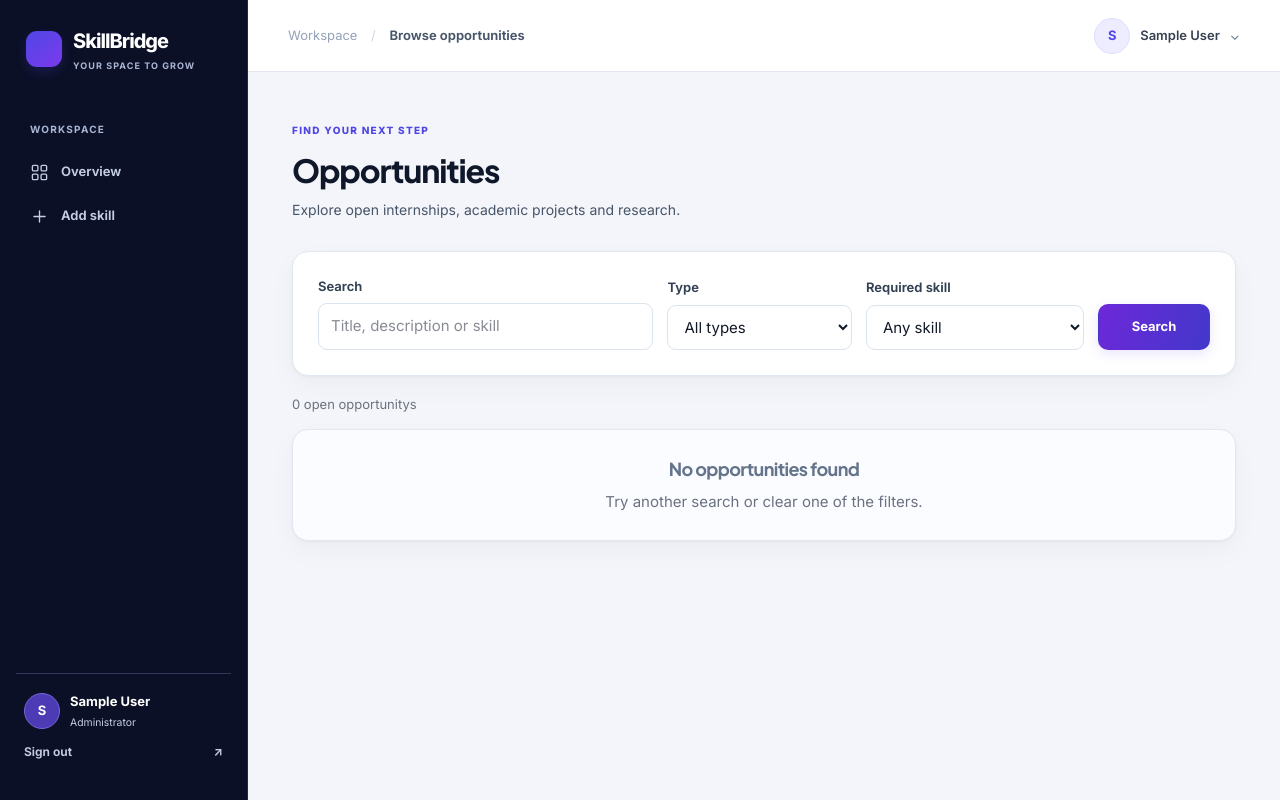
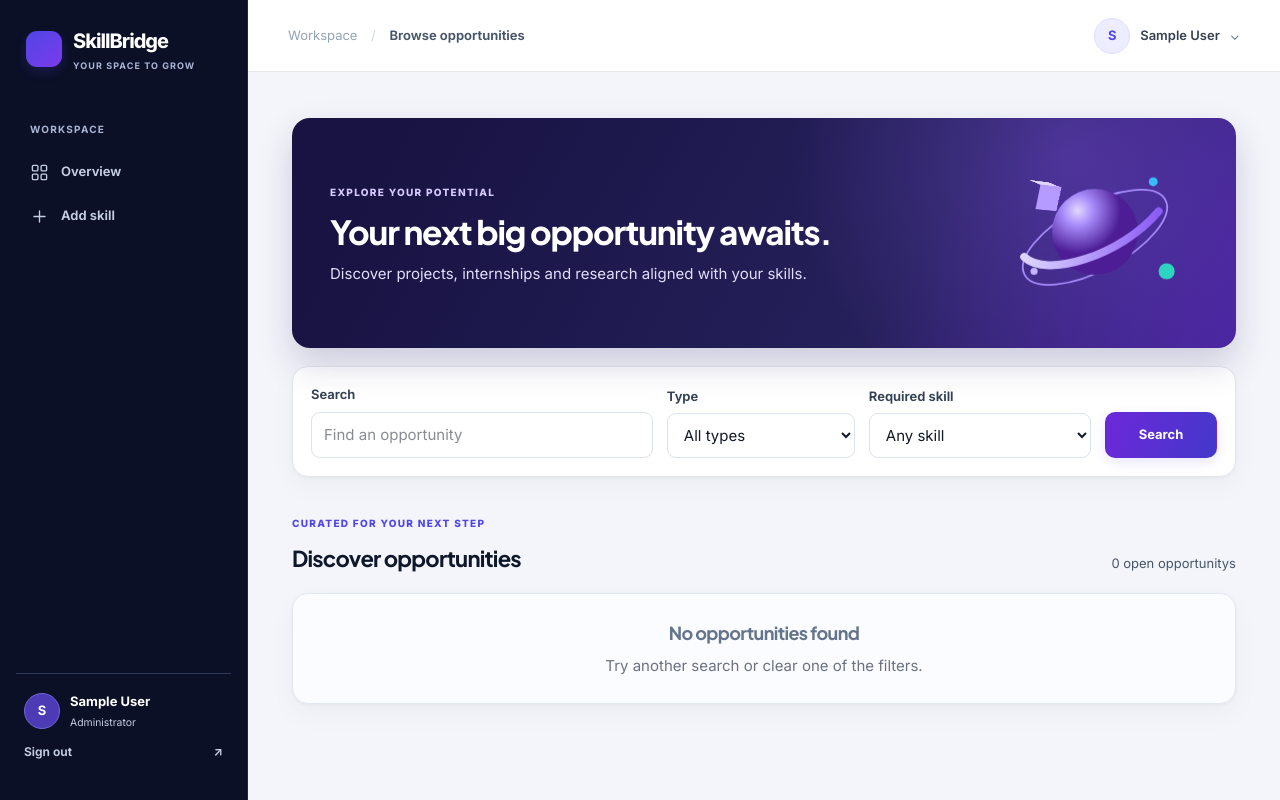
Before and after one commit to Vaibhav-code15/SkillBridge, a Django app: page /opportunities/ in a window 1280 px wide. Run offline with Django 5.2, Linux system fonts and the light colour scheme; the visitor is signed in with stand-in values (Sample User, id 1); parts of the project's set-up code (start-up, migrations or seed data) failed here and were passed over.

Commit message:
feat(ui): redesign opportunity discovery cards

```diff
--- /dev/null
+++ b/static/src/discover.css
@@ -0,0 +1 @@
+.discover-filters{margin-top:18px;padding:18px}.discover-heading{display:flex;justify-content:space-between;align-items:end;gap:18px;margin:34px 0 18px}.discover-heading h2{margin:8px 0 0;font-size:22px}.discover-heading .results-count{margin:0;color:#475569}.opportunity-cards{grid-template-columns:repeat(2,minmax(0,1fr))}.discover-card{position:relative;gap:13px;transform-style:preserve-3d}.discover-card .type-label{margin-top:5px}.discover-card h2{font-size:18px}.discover-card>p{color:#475569;min-height:2.8em}.opportunity-meta{margin-top:auto;display:flex;gap:8px;justify-content:space-between;flex-wrap:wrap;color:#475569;font-size:12px}.discover-card .opportunity-card-footer{margin-top:0}.discover-card .opportunity-card-footer a{color:var(--category);font-weight:750;font-size:12px;min-height:44px;display:flex;align-items:center;justify-content:space-between;flex:1}.discover-card .opportunity-card-footer a:after{content:'';position:absolute;inset:0;border-radius:16px}.discover-card:focus-within{outline:3px solid #a78bfa;outline-offset:3px}@media(max-width:700px){.opportunity-cards{grid-template-columns:1fr}.discover-heading{align-items:start;flex-direction:column}}
--- a/static/src/input.css
+++ b/static/src/input.css
@@ -3,5 +3,6 @@
 @import "../css/premium.css";
 @import "./tokens.css";
 @import "./components.css";
+@import "./discover.css";
 @source "../../templates";
 @source "../js";
--- a/templates/opportunity_list.html
+++ b/templates/opportunity_list.html
@@ -2,24 +2,16 @@
 {% load querystring %}
 {% block breadcrumb %}Browse opportunities{% endblock %}
 {% block content %}
-<div class="page-heading"><div><span class="eyebrow">FIND YOUR NEXT STEP</span><h1>Opportunities</h1><p>Explore open internships, academic projects and research.</p></div></div>
-<form class="card opportunity-filters" method="get">
-  <div class="field search-field"><label for="q">Search</label><input id="q" name="q" type="search" value="{{ search }}" placeholder="Title, description or skill" aria-label="Search opportunities"></div>
+{% include 'partials/hero_banner.html' with hero_eyebrow='EXPLORE YOUR POTENTIAL' hero_title='Your next big opportunity awaits.' hero_description='Discover projects, internships and research aligned with your skills.' %}
+<form class="card opportunity-filters discover-filters" method="get">
+  <div class="field search-field"><label for="q">Search</label><input id="q" name="q" type="search" value="{{ search }}" placeholder="Find an opportunity" aria-label="Search opportunities"></div>
   <div class="field"><label for="type">Type</label><select id="type" name="type"><option value="">All types</option>{% for value, label in opportunity_types %}<option value="{{ value }}" {% if selected_type == value %}selected{% endif %}>{{ label }}</option>{% endfor %}</select></div>
   <div class="field"><label for="skill">Required skill</label><select id="skill" name="skill"><option value="">Any skill</option>{% for skill in active_skills %}<option value="{{ skill.pk }}" {% if selected_skill == skill.pk|stringformat:'s' %}selected{% endif %}>{{ skill.name }}</option>{% endfor %}</select></div>
   <button class="button button-primary" type="submit">Search</button>
 </form>
-<p class="results-count" aria-live="polite">{{ page_obj.paginator.count }} open opportunity{{ page_obj.paginator.count|pluralize }}</p>
+<div class="discover-heading"><div><span class="eyebrow">CURATED FOR YOUR NEXT STEP</span><h2>Discover opportunities</h2></div><p class="results-count" aria-live="polite">{{ page_obj.paginator.count }} open opportunity{{ page_obj.paginator.count|pluralize }}</p></div>
 <div class="opportunity-cards">
-  {% for opportunity in page_obj %}
-    <article class="card opportunity-card">
-      <div class="opportunity-card-meta"><span class="badge">{{ opportunity.get_type_display }}</span><span class="muted">Deadline {{ opportunity.deadline }}</span></div>
-      <h2><a href="{% url 'opportunity_detail' opportunity.pk %}">{{ opportunity.title }}</a></h2>
-      <p>{{ opportunity.description|truncatechars:180 }}</p>
-      <div class="skill-chips">{% for requirement in opportunity.requirements.all %}<span class="skill-chip">{{ requirement.skill.name }} · {{ requirement.minimum_proficiency }}/4</span>{% empty %}<span class="muted">No required skills</span>{% endfor %}</div>
-      <div class="opportunity-card-footer"><span class="muted">{{ opportunity.faculty.get_full_name|default:opportunity.faculty.username }}</span>{% if user.role == 'student' and not user.is_superuser %}{% if opportunity.match_result.score != None %}<span class="score-badge">{{ opportunity.match_result.score }}% fit</span>{% else %}<span class="badge inactive">Unscored</span>{% endif %}{% endif %}</div>
-    </article>
-  {% empty %}<div class="card empty-state"><h2>No opportunities found</h2><p>Try another search or clear one of the filters.</p></div>{% endfor %}
+  {% for opportunity in page_obj %}{% include 'partials/opportunity_card.html' %}{% empty %}<div class="card empty-state"><h2>No opportunities found</h2><p>Try another search or clear one of the filters.</p></div>{% endfor %}
 </div>
 {% if page_obj.paginator.num_pages > 1 %}<nav class="pagination" aria-label="Opportunity pages">{% if page_obj.has_previous %}{% query_page page_obj.previous_page_number as previous_query %}<a class="button button-secondary" href="?{{ previous_query }}">Previous</a>{% endif %}<span>Page {{ page_obj.number }} of {{ page_obj.paginator.num_pages }}</span>{% if page_obj.has_next %}{% query_page page_obj.next_page_number as next_query %}<a class="button button-secondary" href="?{{ next_query }}">Next</a>{% endif %}</nav>{% endif %}
 {% endblock %}
--- /dev/null
+++ b/templates/partials/score_ring.html
@@ -0,0 +1 @@
+{% if score != None %}<span class="score-circle" style="--value:{{ score }};--ring:var(--category,#6d28d9)" role="img" aria-label="{{ score }} percent skill fit"><span>{{ score }}%</span></span>{% else %}<span class="badge inactive">No requirements</span>{% endif %}
```
Also changed, not shown: templates/partials/opportunity_card.html (added, +8 -0 lines), static/css/app.css.
